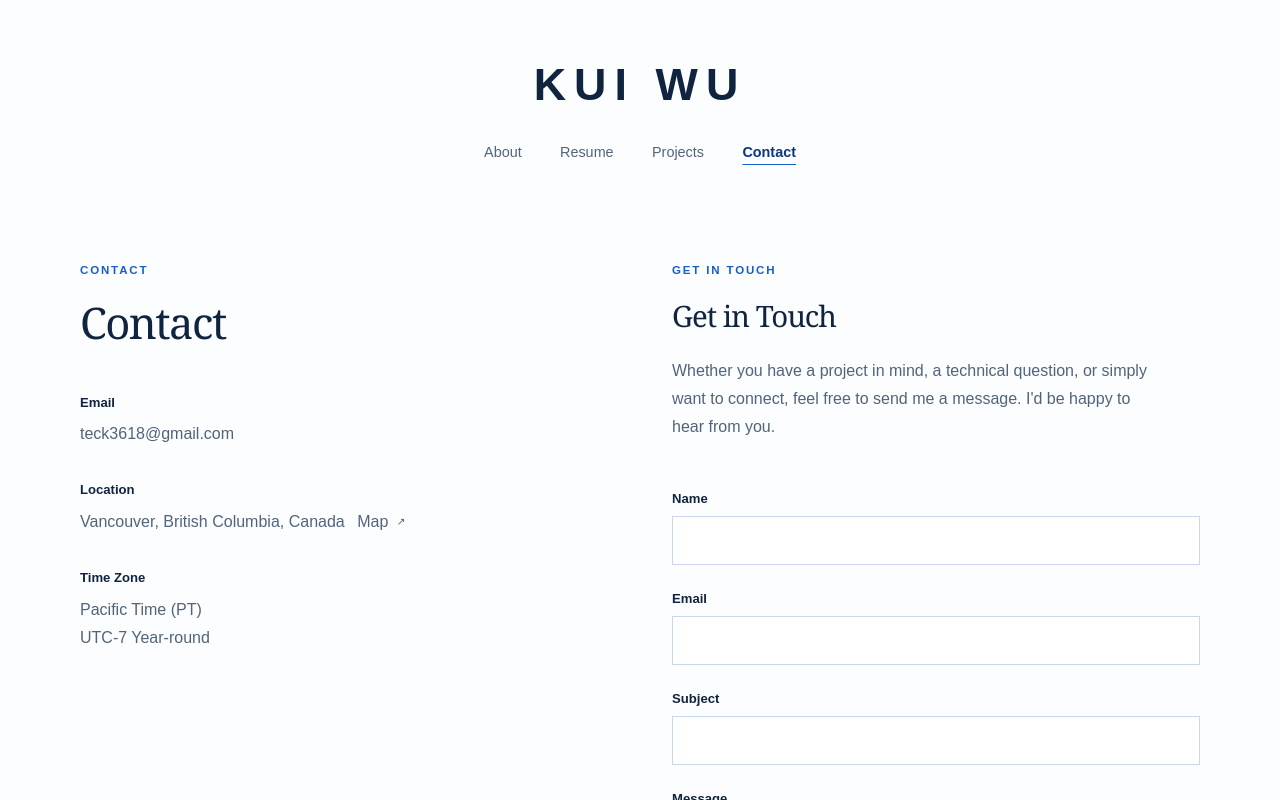
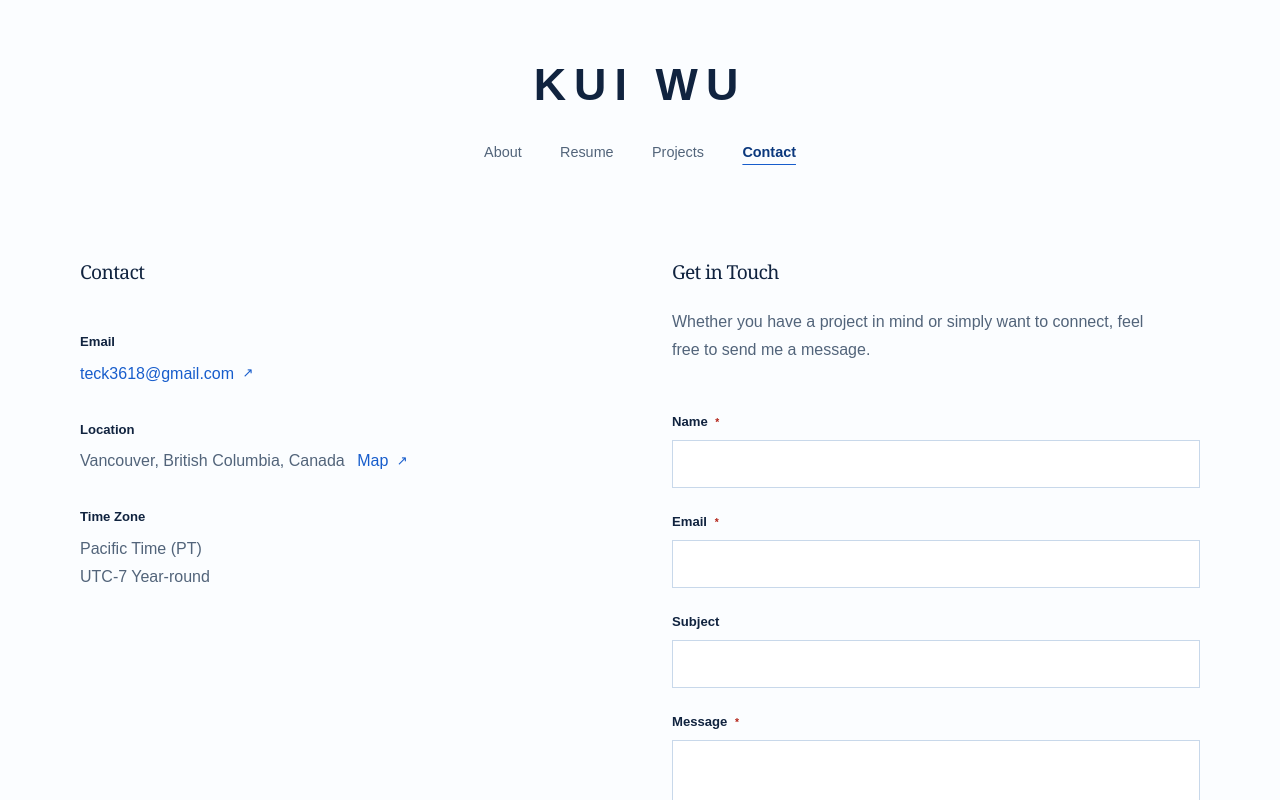
Before and after one commit to kwcontrols/KW-Portfolio, a Next.js app: page /contact in a window 1280 px wide. Shown: the top 800 px of the page. Built offline with nearby package versions, Linux system fonts and the light colour scheme.

Commit message:
Refine contact form and page headings

```diff
--- a/app/contact/page.tsx
+++ b/app/contact/page.tsx
@@ -11,7 +11,23 @@ const VANCOUVER_MAP_URL =
 export default function ContactPage() {
   const handleSubmit = (event: FormEvent<HTMLFormElement>) => {
     event.preventDefault();
-    // Connect the contact-form backend or form service here in a future update.
+
+    const form = event.currentTarget;
+    if (!form.checkValidity()) {
+      form.reportValidity();
+      return;
+    }
+
+    const formData = new FormData(form);
+    const name = String(formData.get("name") ?? "").trim();
+    const email = String(formData.get("email") ?? "").trim();
+    const subjectEntry = String(formData.get("subject") ?? "").trim();
+    const message = String(formData.get("message") ?? "").trim();
+    const subject = subjectEntry || `Website Contact from ${name}`;
+    const body = `Name: ${name}\nEmail: ${email}\n\nMessage:\n${message}`;
+
+    // This mailto flow can later be replaced with Formspree, EmailJS, or a server-side API for direct submission.
+    window.location.href = `mailto:${CONTACT_EMAIL}?subject=${encodeURIComponent(subject)}&body=${encodeURIComponent(body)}`;
   };
 
   return (
@@ -19,14 +35,18 @@ export default function ContactPage() {
       <SiteHeader />
       <main className="contact-page" id="contact">
         <section className="contact-column" aria-labelledby="contact-heading">
-          <p className="section-index">Contact</p>
           <h1 id="contact-heading">Contact</h1>
 
           <dl className="contact-details">
             <div>
               <dt>Email</dt>
               <dd>
-                <a href={`mailto:${CONTACT_EMAIL}`}>{CONTACT_EMAIL}</a>
+                <a
+                  className="project-title-link contact-link"
+                  href={`mailto:${CONTACT_EMAIL}`}
+                >
+                  {CONTACT_EMAIL} <span aria-hidden="true">↗</span>
+                </a>
               </dd>
             </div>
             <div>
@@ -34,7 +54,7 @@ export default function ContactPage() {
               <dd>
                 Vancouver, British Columbia, Canada{" "}
                 <a
-                  className="project-title-link contact-map-link"
+                  className="project-title-link contact-link contact-map-link"
                   href={VANCOUVER_MAP_URL}
                   target="_blank"
                   rel="noopener noreferrer"
@@ -55,17 +75,18 @@ export default function ContactPage() {
         </section>
 
         <section className="contact-column" aria-labelledby="get-in-touch-heading">
-          <p className="section-index">Get in Touch</p>
           <h2 id="get-in-touch-heading">Get in Touch</h2>
           <p className="contact-intro">
-            Whether you have a project in mind, a technical question, or simply
-            want to connect, feel free to send me a message. I&apos;d be happy
-            to hear from you.
+            Whether you have a project in mind or simply want to connect, feel
+            free to send me a message.
           </p>
 
           <form className="contact-form" onSubmit={handleSubmit}>
             <div className="contact-field">
-              <label htmlFor="contact-name">Name</label>
+              <label htmlFor="contact-name">
+                Name <span className="required-marker" aria-hidden="true">*</span>
+                <span className="visually-hidden"> required</span>
+              </label>
               <input
                 id="contact-name"
                 name="name"
@@ -75,7 +96,10 @@ export default function ContactPage() {
               />
             </div>
             <div className="contact-field">
-              <label htmlFor="contact-email">Email</label>
+              <label htmlFor="contact-email">
+                Email <span className="required-marker" aria-hidden="true">*</span>
+                <span className="visually-hidden"> required</span>
+              </label>
               <input
                 id="contact-email"
                 name="email"
@@ -94,7 +118,10 @@ export default function ContactPage() {
               />
             </div>
             <div className="contact-field">
-              <label htmlFor="contact-message">Message</label>
+              <label htmlFor="contact-message">
+                Message <span className="required-marker" aria-hidden="true">*</span>
+                <span className="visually-hidden"> required</span>
+              </label>
               <textarea
                 id="contact-message"
                 name="message"
@@ -105,9 +132,6 @@ export default function ContactPage() {
             <button className="contact-submit" type="submit">
               Send Message
             </button>
-            <p className="contact-form-note">
-              Form submission will be connected in a future update.
-            </p>
           </form>
         </section>
       </main>
--- a/app/globals.css
+++ b/app/globals.css
@@ -129,12 +129,14 @@ p { color: var(--ink-soft); font-size: 1rem; line-height: 1.75; }
 .image-slideshow-dots button:hover, .image-slideshow-dots button:focus-visible, .image-slideshow-dots button.is-active { background: var(--blue); transform: scale(1.2); }
 .contact-page { display: grid; grid-template-columns: repeat(2, minmax(0, 1fr)); gap: clamp(var(--space-lg), 6vw, var(--space-2xl)); width: 100%; max-width: 1120px; margin: 0 auto; padding: var(--space-2xl) 0; }
 .contact-column { min-width: 0; text-align: left; }
-.contact-column h1, .contact-column h2 { max-width: none; }
+.contact-column h1, .contact-column h2, .resume-section > h1 { max-width: none; font-family: Georgia, "Times New Roman", serif; font-size: clamp(1rem, 1.5vw, 1.25rem); font-weight: 400; letter-spacing: -.035em; line-height: 1.25; }
 .contact-details { margin: var(--space-xl) 0 0; }
 .contact-details > div + div { margin-top: var(--space-lg); }
 .contact-details dt, .contact-field label { color: var(--ink); font-size: .82rem; font-weight: 700; }
 .contact-details dd { margin: var(--space-xs) 0 0; color: var(--ink-soft); font-size: 1rem; line-height: 1.75; }
-.contact-details a { text-underline-offset: .2em; }
+.contact-link { color: var(--blue); text-underline-offset: .2em; }
+.contact-link:hover, .contact-link:focus-visible { color: var(--blue-dark); }
+.project-title-link.contact-link span { font-size: .8125rem; vertical-align: .12em; }
 .contact-map-link { display: inline-block; margin-left: var(--space-xs); }
 .contact-intro { max-width: 55ch; margin: var(--space-md) 0 0; }
 .contact-form { display: grid; gap: var(--space-md); margin-top: var(--space-xl); }
@@ -143,12 +145,13 @@ p { color: var(--ink-soft); font-size: 1rem; line-height: 1.75; }
 .contact-field input { min-height: 48px; padding: .7rem var(--space-sm); }
 .contact-field textarea { min-height: 180px; padding: var(--space-sm); resize: vertical; }
 .contact-field input:focus-visible, .contact-field textarea:focus-visible, .contact-submit:focus-visible { outline: 2px solid var(--blue); outline-offset: 3px; }
+.required-marker { margin-left: var(--space-2xs); color: #b42318; font-size: .78em; }
+.visually-hidden { position: absolute; width: 1px; height: 1px; padding: 0; margin: -1px; overflow: hidden; clip: rect(0 0 0 0); white-space: nowrap; border: 0; }
 .contact-submit { width: max-content; min-height: 48px; padding: .85rem 1.25rem; border: 1px solid var(--blue); border-radius: 0; background: var(--blue); color: var(--white); font: inherit; font-size: .82rem; font-weight: 700; cursor: pointer; transition: background 180ms ease, border-color 180ms ease; }
 .contact-submit:hover, .contact-submit:focus-visible { border-color: var(--blue-dark); background: var(--blue-dark); }
-.contact-form-note { margin: calc(-1 * var(--space-xs)) 0 0; font-size: .82rem; }
 .resume-page { width: 100%; max-width: 780px; margin: 0 auto; padding: var(--space-lg) 0 var(--space-xl); text-align: left; }
 .resume-section + .resume-section { margin-top: var(--space-lg); padding-top: var(--space-lg); border-top: 1px solid var(--line); }
-.resume-section > h1 { max-width: none; color: var(--ink); font-family: Arial, Helvetica, sans-serif; font-size: .78rem; font-weight: 700; letter-spacing: .16em; line-height: 1.4; }
+.resume-section > h1 { color: var(--ink); }
 .resume-timeline { margin-top: var(--space-sm); }
 .timeline-row { --timeline-row-padding: var(--space-sm); --timeline-row-gap: var(--space-xs); display: grid; grid-template-columns: 28px minmax(110px, .32fr) minmax(0, 1fr); gap: clamp(var(--space-sm), 3vw, var(--space-lg)); position: relative; padding: var(--timeline-row-padding) clamp(var(--space-sm), 2vw, var(--space-md)); border-radius: 2px; cursor: pointer; outline: none; transition: background-color 280ms ease; }
 .timeline-row + .timeline-row { margin-top: var(--timeline-row-gap); }
```
